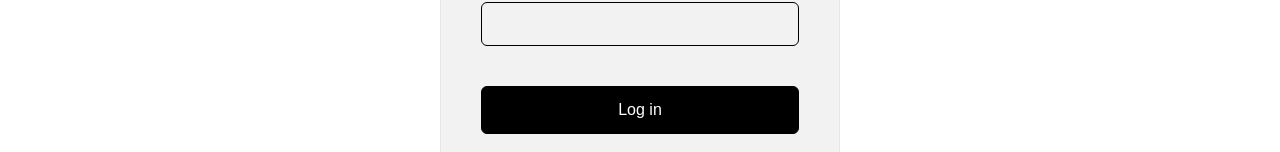
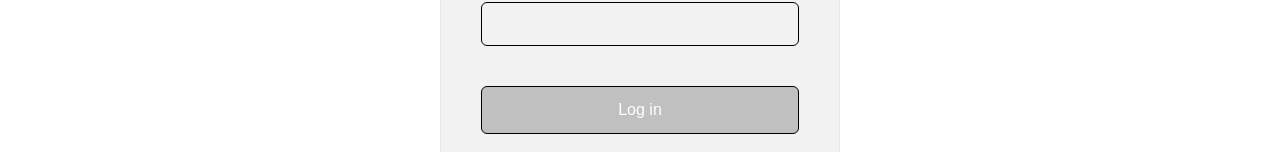
Before and after one commit to KamoEllen/Travel-To-SA, a React (Create React App) app: page /login in a window 1280 px wide. Shown: the part 800-952 px from the top of the page. Built offline with nearby package versions, Linux system fonts and the light colour scheme.

Commit message:
Update index.css

```diff
--- a/src/index.css
+++ b/src/index.css
@@ -101,7 +101,7 @@ form input {
 }
 
 .button {
-  background: #000000; /* Black */
+  background: silver; /* silver */
   border: 1px solid;
   border-color: #000000;
   border-radius: 6px;
```
